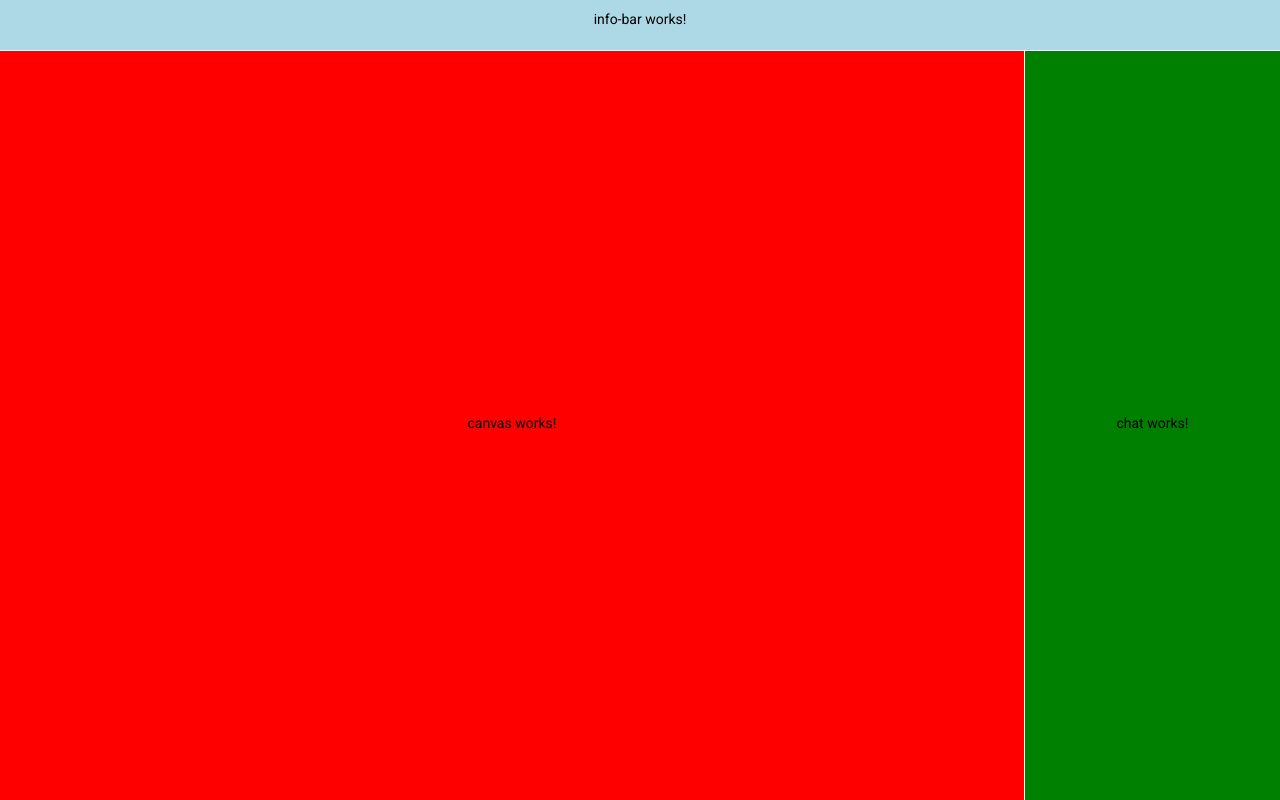
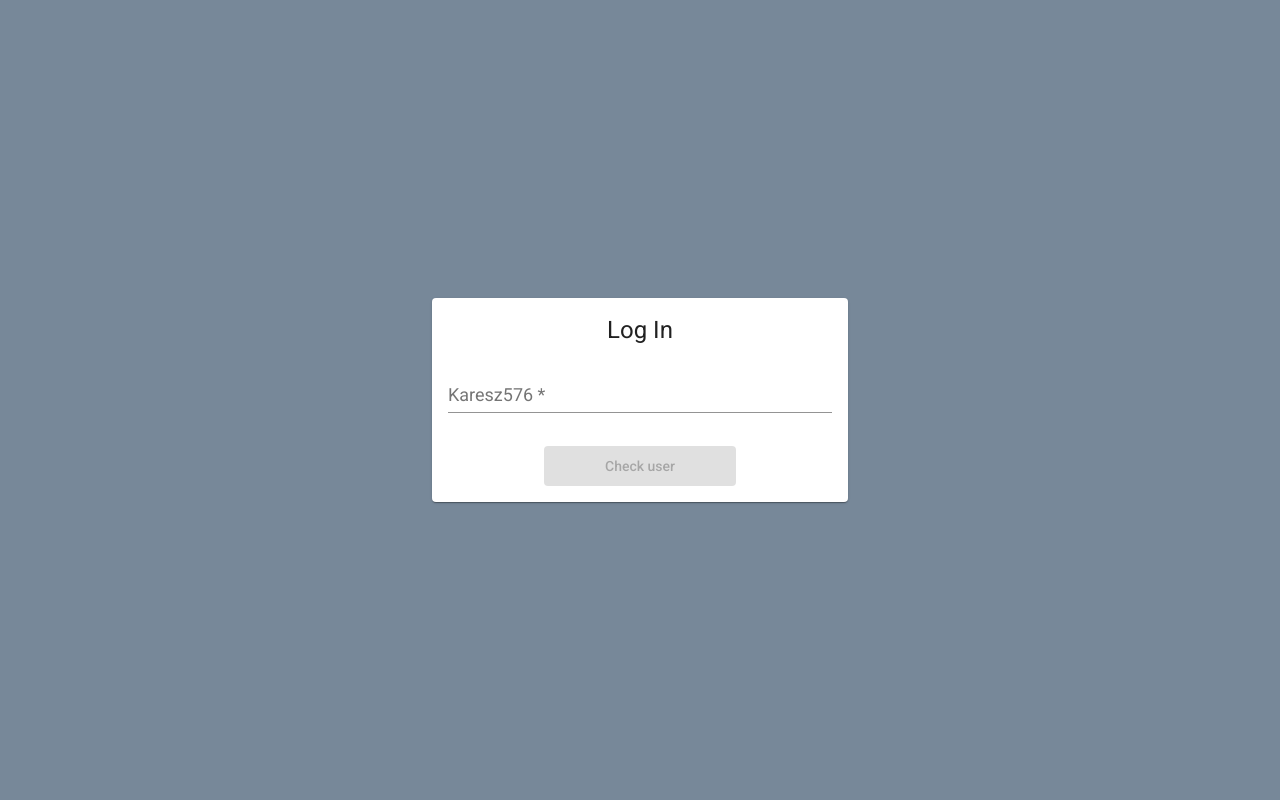
Before and after one commit to bbalage/online-game-project, an Angular app in the folder frontend/: page / in a window 1280 px wide. Built offline with nearby package versions, Linux system fonts and the light colour scheme.

Commit message:
Login basics

```diff
--- a/frontend/src/app/login/login.component.css
+++ b/frontend/src/app/login/login.component.css
@@ -0,0 +1,25 @@
+.container {
+    height: 100vh;
+    background-color: lightslategray;
+    display: flex;
+    flex-direction: column;
+    justify-content: center;
+    align-items: center;
+}
+
+mat-card {
+    width: 30%;
+    text-align: center;
+}
+
+mat-form-field {
+    display: block;
+    margin-top: 10px;
+    margin-bottom: 10px;
+    font-size: large;
+}
+
+button {
+    width: 50%;
+    height: 40px;
+}
--- a/frontend/src/app/login/login.component.html
+++ b/frontend/src/app/login/login.component.html
@@ -1 +1,23 @@
-<p>login works!</p>
+<div class="container">
+    <mat-card>
+        <mat-card-content>
+            <form [formGroup]="loginForm" (ngSubmit)="isPlayerChecked ? checkUserRegistration() ? login() : register() : checkUserRegistration()">
+                <h1>Log In</h1>
+                <!-- <mat-error *ngIf="!loginValid">
+              The username and password were not recognized
+            </mat-error> -->
+                <mat-form-field>
+                    <input matInput placeholder="Karesz576" formControlName="username" />
+                    <mat-error> Please provide a valid username </mat-error>
+                </mat-form-field>
+                <mat-form-field *ngIf="isPlayerChecked">
+                    <input matInput type="password" placeholder="Password" formControlName="password" name="password" />
+                    <mat-error> Please provide a valid password </mat-error>
+                </mat-form-field>
+
+                <button [textContent]="isPlayerChecked ? checkUserRegistration() ? 'Login' : 'Register' : 'Check user'" mat-raised-button color="primary" [disabled]="!loginForm.valid">
+                </button>
+            </form>
+        </mat-card-content>
+    </mat-card>
+</div>
--- a/frontend/src/app/login/login.component.ts
+++ b/frontend/src/app/login/login.component.ts
@@ -1,15 +1,67 @@
 import { Component, OnInit } from '@angular/core';
+import { Router } from '@angular/router';
+import { User } from '../models/User';
+import { UserService } from '../services/user.service';
+import { FormControl, FormGroup, Validators } from '@angular/forms';
 
 @Component({
   selector: 'app-login',
   templateUrl: './login.component.html',
-  styleUrls: ['./login.component.css']
+  styleUrls: ['./login.component.css'],
 })
 export class LoginComponent implements OnInit {
+  loginForm = new FormGroup({
+    username: new FormControl('', [Validators.required]),
+    password: new FormControl(''),
+  });
 
-  constructor() { }
+  isPlayerChecked: boolean = false;
+
+  users!: User[];
+
+  constructor(private router: Router) {}
 
   ngOnInit(): void {
+    // this.userService.getUsers().subscribe((users) => {
+    //   this.users = users;
+    // });
+    var user1: User = { id: 0, username: 'marci', password: '123' };
+    var user2: User = { id: 1, username: 'béla', password: '121' };
+    var user3: User = { id: 2, username: 'kata', password: '122' };
+    this.users = [user1, user2, user3];
   }
 
+  login() {
+    const user = this.loginForm.value;
+
+    for (let u of this.users) {
+      if (u.username == user.username && u.password == user.password) {
+        sessionStorage.setItem('user', JSON.stringify(this.loginForm.value));
+        this.router.navigateByUrl('/home');
+        return;
+      }
+    }
+  }
+
+  register() {
+    sessionStorage.setItem('user', JSON.stringify(this.loginForm.value));
+    this.router.navigateByUrl('/home');
+  }
+
+  checkUserRegistration(): boolean {
+    const user = this.loginForm.value;
+
+    var isPlayerRegistered = false;
+
+    for (let u of this.users) {
+      if (u.username == user.username) {
+        isPlayerRegistered = true;
+        break;
+      }
+    }
+
+    this.loginForm.controls['password'].setValidators([Validators.required]);
+    this.isPlayerChecked = true;
+    return isPlayerRegistered;
+  }
 }
--- /dev/null
+++ b/frontend/src/app/models/User.ts
@@ -0,0 +1,5 @@
+export interface User {
+  id: number | null;
+  username: string;
+  password: string;
+}
--- /dev/null
+++ b/frontend/src/app/services/authorization.service.ts
@@ -0,0 +1,23 @@
+import { Injectable } from '@angular/core';
+import {
+  ActivatedRouteSnapshot,
+  CanActivate,
+  Router,
+  RouterStateSnapshot,
+} from '@angular/router';
+
+@Injectable({
+  providedIn: 'root',
+})
+export class Authorization implements CanActivate {
+  constructor(private router: Router) {}
+
+  canActivate(): boolean {
+    if (sessionStorage.getItem('user') == null) {
+      this.router.navigateByUrl('/');
+      return false;
+    } else {
+      return true;
+    }
+  }
+}
--- a/frontend/src/environments/environment.ts
+++ b/frontend/src/environments/environment.ts
@@ -3,7 +3,9 @@
 // The list of file replacements can be found in `angular.json`.
 
 export const environment = {
-  production: false
+  production: false,
+  serverUrl: '',
+  users:'',
 };
 
 /*
```
Also changed, not shown: frontend/src/app/app-routing.module.ts (+7 -6 lines), frontend/src/app/app.module.ts (+15 -2 lines), frontend/src/app/services/base.service.ts (added, +24 -0 lines), frontend/src/app/services/user.service.ts (added, +24 -0 lines), frontend/package.json (line endings or trailing spaces), 2 other files (tests, documents, lock files or other folders).
